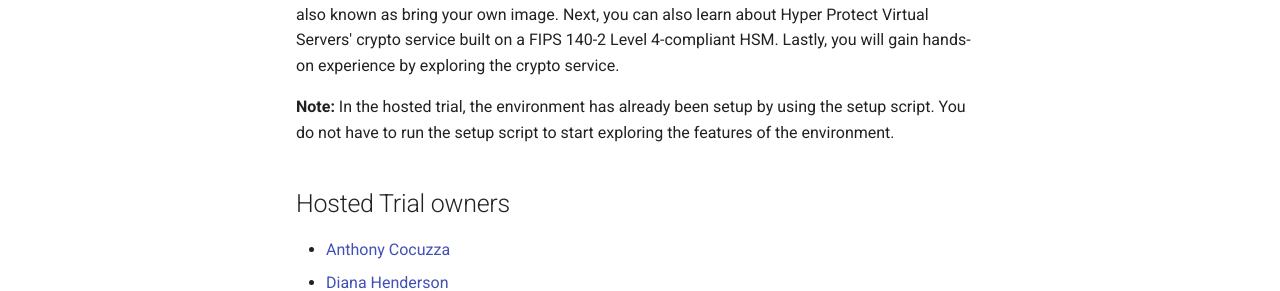
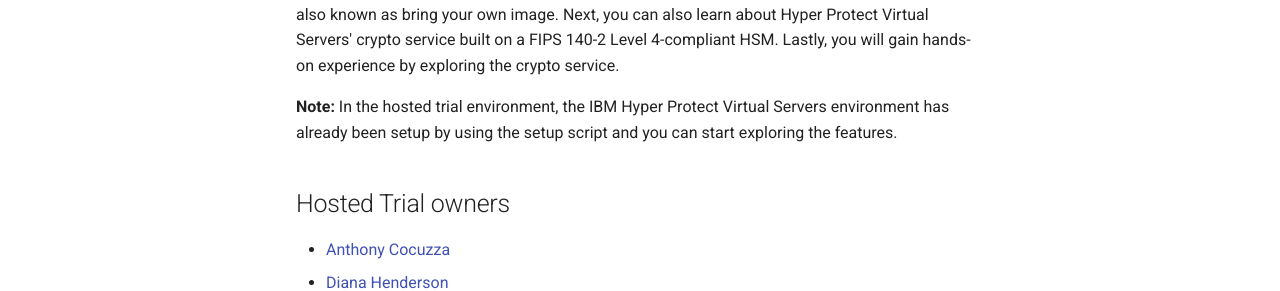
Before and after one commit to ibm-hyper-protect/hyper-protect-virtual-servers-hosted-trial, an MkDocs documentation site: the page built from docs/index.md, in a window 1280 px wide and 1064 px high. Shown: the part 680-971 px from the top of the window. Built offline with MkDocs 1.6.1 and Material for MkDocs 9.7.7, drawn with Linux system fonts in a browser that asks for light colours; comment, search, counter and statistics services are not loaded.

Commit message:
updated setup script notice

```diff
--- a/docs/index.md
+++ b/docs/index.md
@@ -5,7 +5,7 @@
 
 The Hyper Protect Virtual Servers Hosted Trial provides a primer on Hyper Protect Virtual Servers and practical use cases relevant to the enterprise. In addition, you will gain hands-on experience with IBM’s unique secure image build process to build a secure image and deploy it inside a FIPS 197-compliant protected memory enclave. Also, you can deploy your own Linux-based container image as a Hyper Protect Virtual Server on the IBM Hyper Protect Virtual Servers. This feature is also known as bring your own image. Next, you can also learn about Hyper Protect Virtual Servers' crypto service built on a FIPS 140-2 Level 4-compliant HSM. Lastly, you will gain hands-on experience by exploring the crypto service.
 
-**Note:** In the hosted trial, the environment has already been setup by using the setup script. You do not have to run the setup script to start exploring the features of the environment.
+**Note:** In the hosted trial environment, the IBM Hyper Protect Virtual Servers environment has already been setup by using the setup script and you can start exploring the features.
 
 
 ## Hosted Trial owners
```
